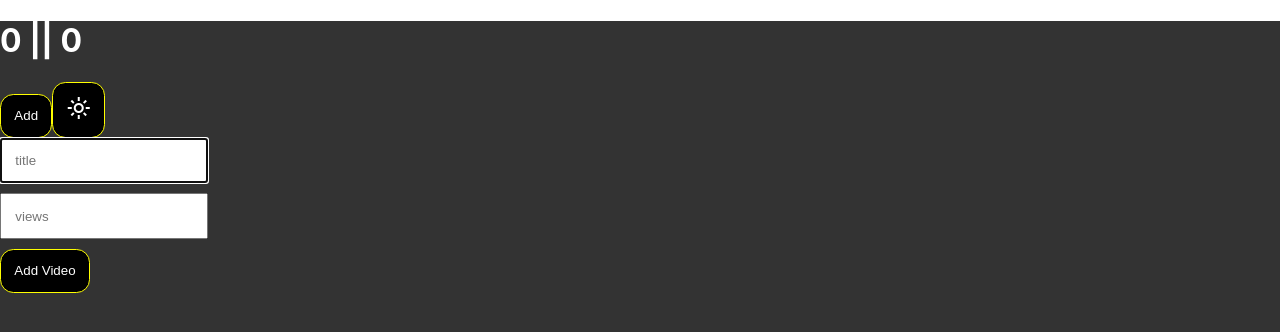
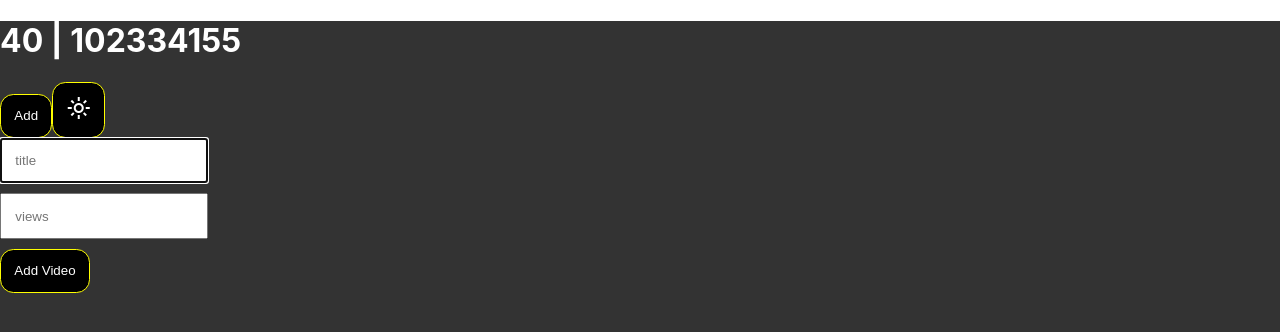
Before and after one commit to anishkumar127/React-master-marathon, a React (Create React App) app: page / in a window 1280 px wide. Shown: the top 332 px of the page. Built offline with nearby package versions, Linux system fonts and the light colour scheme; no server answers.

Commit message:
useMemo with fibo

```diff
--- a/src/App.js
+++ b/src/App.js
@@ -1,7 +1,6 @@
 import { useReducer, useState } from "react";
 import "./App.css";
 import AddVideo from "./components/AddVideo";
-import videoDB from "./data/data";
 import VideoList from "./components/VideoList";
 import ThemeContext from "./context/ThemeContext";
 import VideosContext from "./context/VideosContext";
--- a/src/components/Counter.js
+++ b/src/components/Counter.js
@@ -1,25 +1,24 @@
-import { useRef, useState } from "react";
-
+import { useMemo, useState } from "react";
+function fib(n) {
+  if (n === 1 || n === 2) return 1;
+  return fib(n - 1) + fib(n - 2);
+}
 function Counter() {
   console.log("render Counter");
-  const [number, setNumber] = useState(0);
-
-  let num = useRef(0);
+  const [number, setNumber] = useState(40);
 
   function handleClick(e) {
     e.stopPropagation();
-
     setNumber((number) => number + 1);
     setNumber((number) => number + 1);
     setNumber((number) => number + 1);
+  }
 
-    num.current++;
-    console.log(num.current);
-  }
+  const fibMemorized = useMemo(() => fib(number), [number]);
 
   return (
     <>
-      <h1 style={{ color: "white" }}>{number} ||  {num.current}</h1>
+      <h1 style={{ color: "white" }}>{number} | {fibMemorized}</h1>
       <button onClick={handleClick}>Add</button>
     </>
   );
--- a/src/components/Video.js
+++ b/src/components/Video.js
@@ -1,4 +1,3 @@
-import { useEffect } from "react";
 import useVideoDispatch from "../hooks/VideoDispatch";
 import "./Video.css";
 
--- a/src/components/VideoList.js
+++ b/src/components/VideoList.js
@@ -2,11 +2,12 @@ import Video from "./Video";
 import PlayButton from "./PlayButton";
 import useVideoContext from "../hooks/VideoContext";
 import axios from "axios";
-import { useEffect, useState } from "react";
+import { useEffect } from "react";
 import useVideoDispatch from "../hooks/VideoDispatch";
 function VideoList({ editVideo }) {
   const videos = useVideoContext();
   const dispatch = useVideoDispatch();
+
   const url = "https://my.api.mockaroo.com/video.json?key=d63fc1d0";
 
   useEffect(() => {
```
